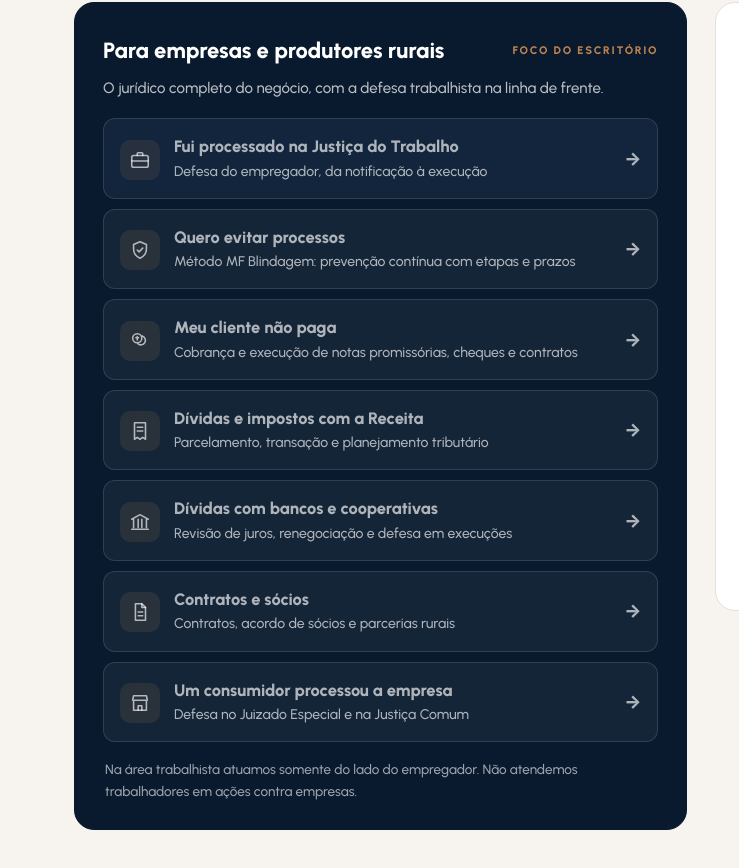
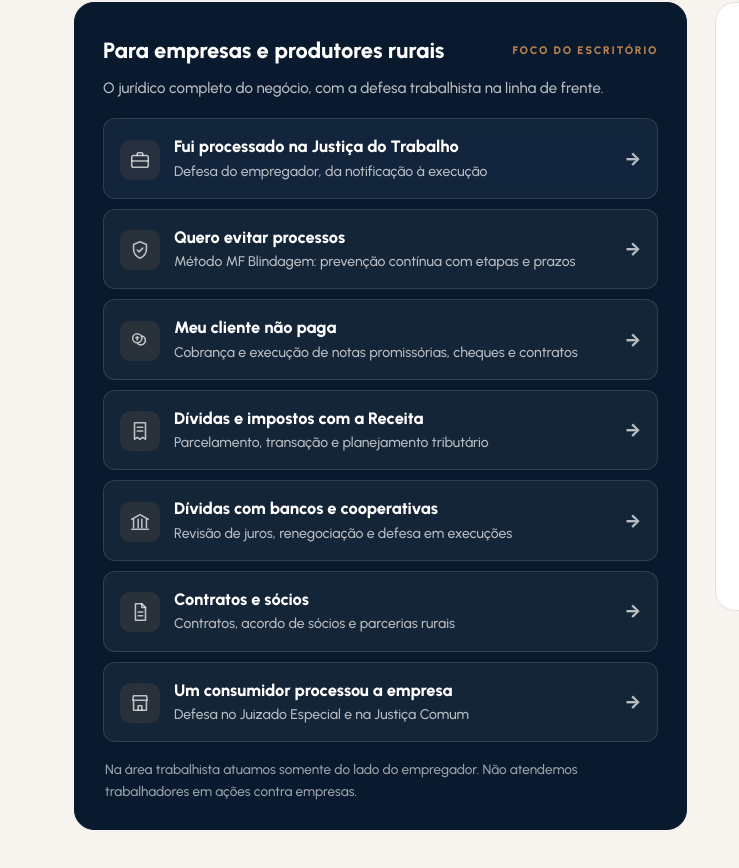
Before and after one commit to thadeujrf-cpu/site-mfadv, a plain HTML site: page index.html in a window 1280 px wide. Shown: the part 1145-2013 px from the top of the page, 0-739 px from the left. Drawn offline with Linux system fonts and the light colour scheme.

Commit message:
Ajuste de contraste na home

```diff
--- a/index.html
+++ b/index.html
@@ -577,7 +577,8 @@ p,li{font-weight:500}
 .caso .ci2 svg{width:22px;height:22px}
 .caso b{display:block;font-size:16.5px;line-height:1.3;font-weight:800}
 .caso span{display:block;font-size:14px;margin-top:2px;color:var(--muted);font-weight:500}
-.grupo.emp .caso span{color:rgba(255,255,255,.66)}
+.grupo.emp .caso b{color:#fff}
+.grupo.emp .caso span{color:rgba(255,255,255,.7)}
 .caso .seta{margin-left:auto;color:var(--cobre);font-weight:800;font-size:18px}
 .caso.top{border-color:var(--cobre);background:rgba(189,131,80,.14)}
 .grupo .obs{margin:16px 2px 0;font-size:13.5px;color:rgba(255,255,255,.6)}
```
